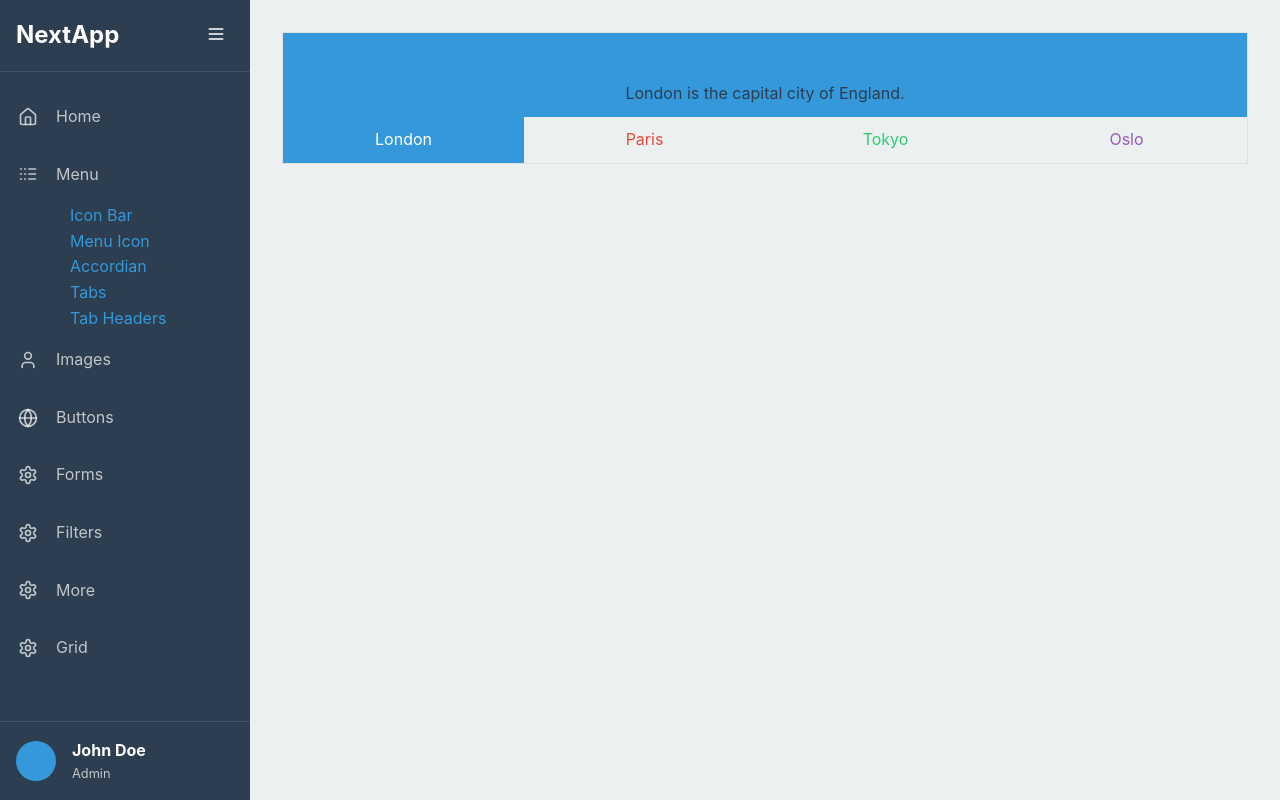
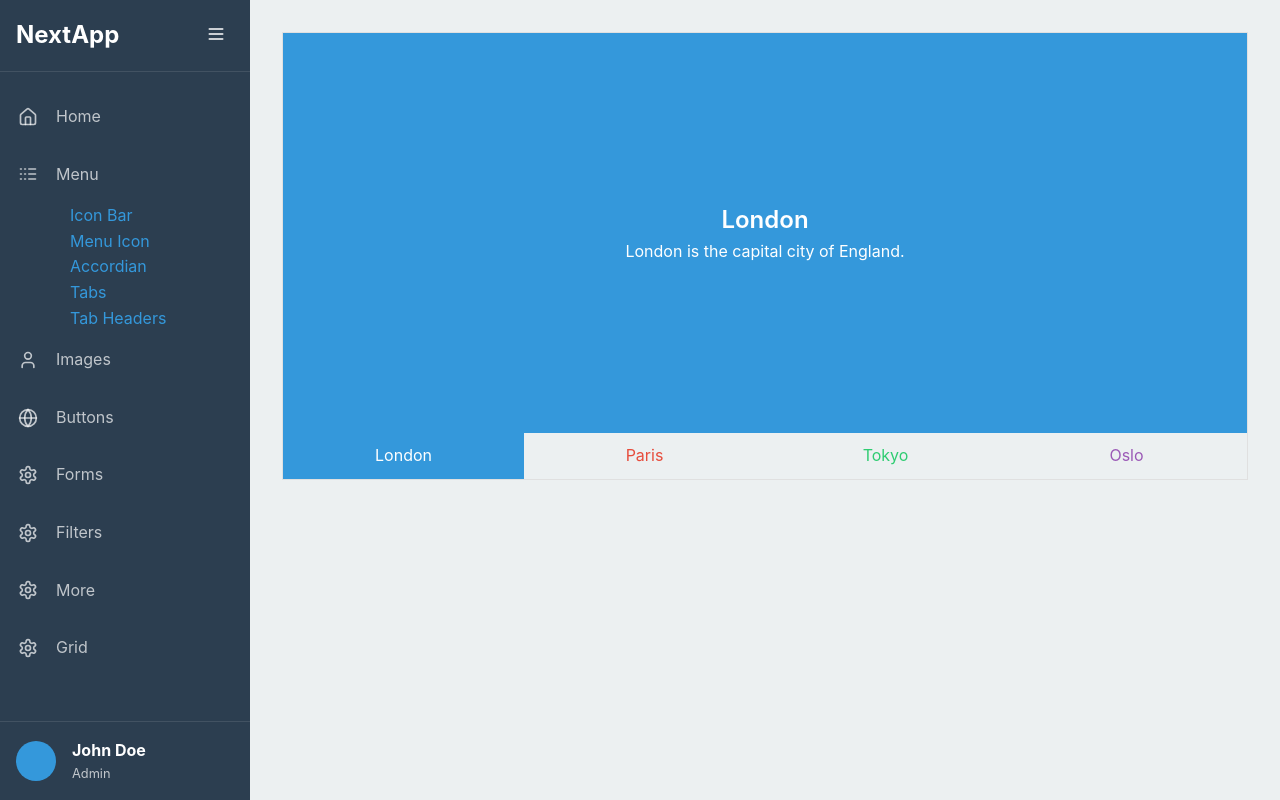
Before and after one commit to Adnankhan690/next-css-project, a Next.js app: page /menu/tab-headers in a window 1280 px wide. Built offline with nearby package versions, Linux system fonts and the light colour scheme.

Commit message:
optimise data structure for tab headers

```diff
--- a/src/components/TabHeaders/TabHeaders.module.scss
+++ b/src/components/TabHeaders/TabHeaders.module.scss
@@ -21,13 +21,14 @@
   display: flex;
   justify-content: center;
   align-items: center;
+  height: 400px;
 }
 
 .textCon {
   display: flex;
   flex-direction: column;
   align-items: center;
-  width: 100%;
+  color: white;
 }
 
 .textCon>p:first-child {
@@ -38,38 +39,21 @@
 .activeTab {
   color: white;
 }
-.switchedTab1 {
+.switchedTabFirst {
   background-color: #3498db;
 }
-.switchedTab2 {
+.switchedTabSecond {
   background-color: #e74c3c;
 }
-.switchedTab3 {
+.switchedTabThird {
   background-color: #2ecc71;
 }
-.switchedTab4 {
+.switchedTabFourth {
   background-color: #9b59b6;
 }
 
-// Tab color classes
-.tabTitle1 {
-  color: #3498db;
-}
-
-.tabTitle2 {
-  color: #e74c3c;
-}
-
-.tabTitle3 {
-  color: #2ecc71;
-}
-
-.tabTitle4 {
-  color: #9b59b6;
-}
-
 // Tab button colors
-.tab1 {
+.tabFirst {
   border-color: #3498db !important;
 
   p {
@@ -85,7 +69,7 @@
   }
 }
 
-.tab2 {
+.tabSecond {
   border-color: #e74c3c !important;
 
   p {
@@ -101,7 +85,7 @@
   }
 }
 
-.tab3 {
+.tabThird {
   border-color: #2ecc71 !important;
 
   p {
@@ -117,7 +101,7 @@
   }
 }
 
-.tab4 {
+.tabFourth {
   border-color: #9b59b6 !important;
 
   p {
--- a/src/components/TabHeaders/TabHeadersComp.tsx
+++ b/src/components/TabHeaders/TabHeadersComp.tsx
@@ -3,11 +3,18 @@ import { useState } from "react";
 import styles from "./TabHeaders.module.scss";
 
 const tabHeadersData = [
-  { id: 1, title: 'London', content: 'London is the capital city of England.' },
-  { id: 2, title: 'Paris', content: 'Paris is the capital of France.' },
-  { id: 3, title: 'Tokyo', content: 'Tokyo is the capital of Japan.' },
-  { id: 4, title: 'Oslo', content: 'Oslo is the capital of Norway.' },
+  { id: 1, title: 'London', content: 'London is the capital city of England.', color: '#FF0000' },
+  { id: 2, title: 'Paris', content: 'Paris is the capital of France.', color: '#00FF00' },
+  { id: 3, title: 'Tokyo', content: 'Tokyo is the capital of Japan.', color: '#0000FF' },
+  { id: 4, title: 'Oslo', content: 'Oslo is the capital of Norway.', color: '#FFFF00' },
 ];
+
+const tabHeadersMaper = {
+  [tabHeadersData[0].id]: 'First',
+  [tabHeadersData[1].id]: 'Second',
+  [tabHeadersData[2].id]: 'Third',
+  [tabHeadersData[3].id]: 'Fourth',
+};
 
 export default function TabHeadersComp () {
   const [openId, setOpenId] = useState(1);
@@ -18,13 +25,13 @@ export default function TabHeadersComp () {
 
   return (
     <div className={styles.mainCon}>
-      <div className={`${styles.switchedTab} ${styles[`switchedTab${openId}`]}`}>
+      <div className={`${styles.switchedTab} ${styles[`switchedTab${tabHeadersMaper[openId]}`]}`}>
         {tabHeadersData.map((tab) => {
           return (
             <div key={tab.id}>
               {openId === tab.id &&
                 <div className={styles.textCon}>
-                  <p className={styles[`tabTitle${tab.id}`]}>{tab.title}</p>
+                  <p className={styles[`tabTitle${tabHeadersMaper[openId]}`]}>{tab.title}</p>
                   <p>{tab.content}</p>
                 </div>
               }
@@ -36,7 +43,7 @@ export default function TabHeadersComp () {
       <div className={styles.tabBtnCon}>
         {tabHeadersData.map((tab) => {
           const isActive = tab.id === openId;
-          const tabClass = `tab${tab.id}`;
+          const tabClass = `tab${tabHeadersMaper[tab.id]}`;
           return (
             <div
               onClick={() => handleToggleTab(tab.id)}
```
